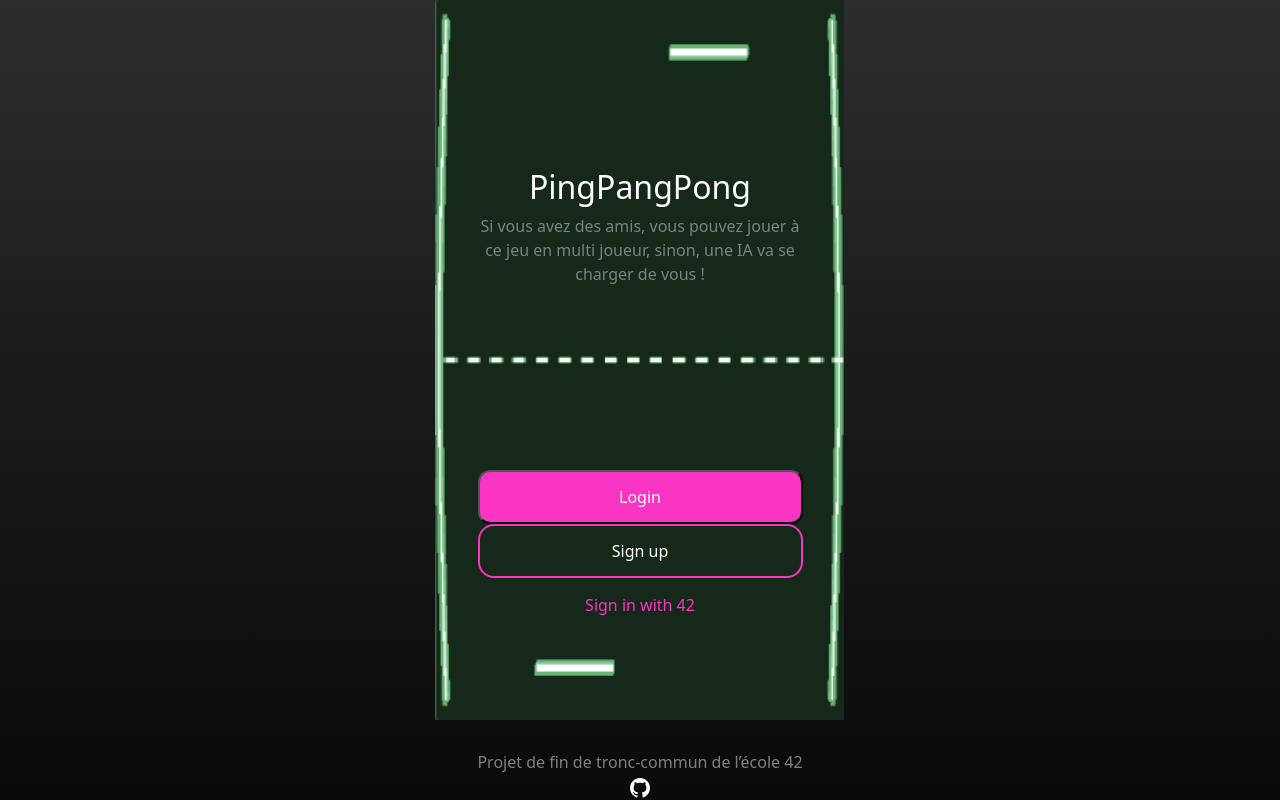
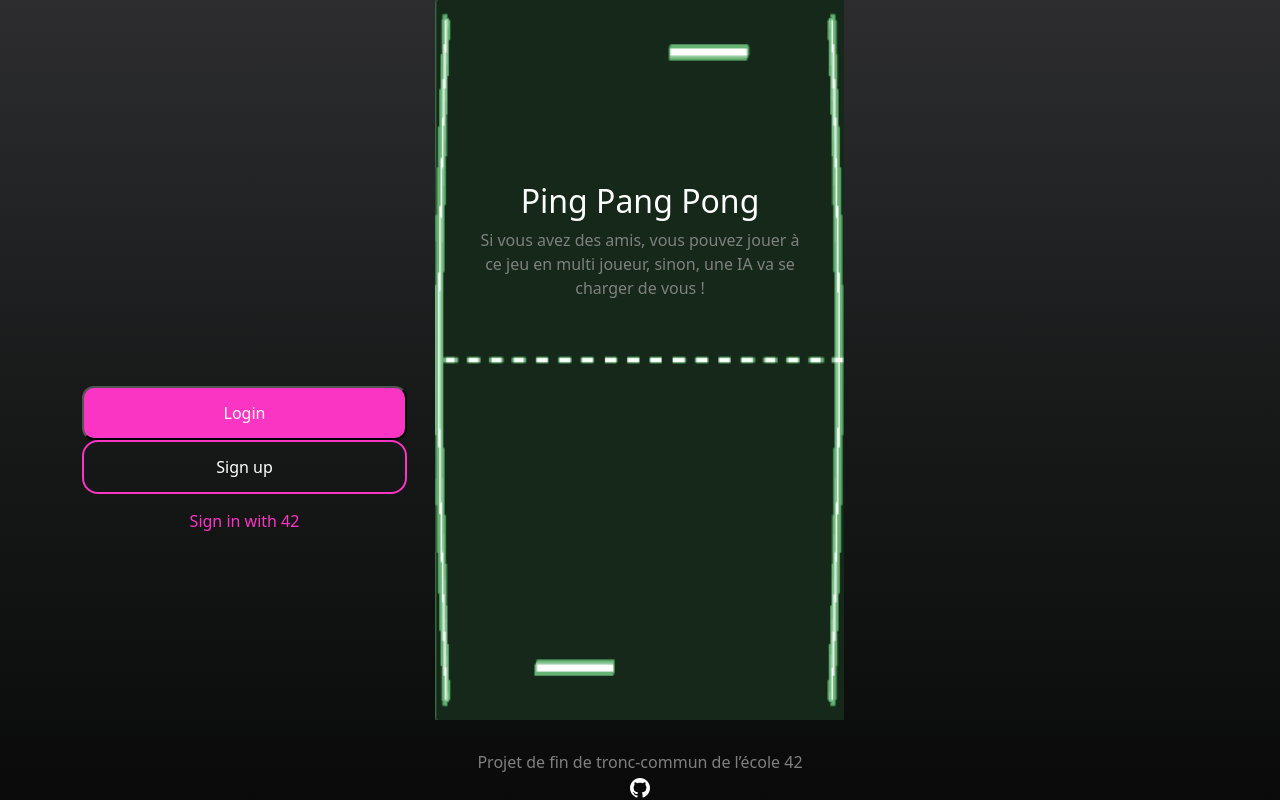
Before and after one commit to AntoineA67/ft_transcendence, a React (Create React App) app in the folder srcs/frontend/: page /login in a window 1280 px wide. Built offline with nearby package versions, Linux system fonts and the light colour scheme; no server answers.

Commit message:
landing page

```diff
--- a/srcs/frontend/src/pages/Login.tsx
+++ b/srcs/frontend/src/pages/Login.tsx
@@ -27,7 +27,7 @@ function Login() {
 	}
 
 	return (
-		<body>
+		<>
 			{page == 'landing' && <LandingPage
 				click1={gotoSignin}
 				click2={gotoSignup}
@@ -39,7 +39,7 @@ function Login() {
 			{page === 'signup' && <Signup
 				setPage={setPage}
 			></Signup>}
-		</body>
+		</>
 	);
 }
 
@@ -81,17 +81,22 @@ type landingPageProps = {
 }
 
 function LandingPage({click1, click2}: landingPageProps) {
+
 	return (
 		<div className="landingPage">
-			<div>
-				<h2>PingPangPong</h2>
+			<Container className="text center">
+				<Row style={{ position: "relative", bottom: "70px" }}>
+					<h2>Ping Pang Pong</h2>
 					<p style={{ color: "gray" }}>
 						Si vous avez des amis, vous pouvez jouer à <br />
 						ce jeu en multi joueur, sinon, une IA va se <br />
 						charger de vous !
 					</p>
-			</div>
-			<div>
+				</Row>
+
+				<div className="d-flex flex-column
+					justify-content-center align-items-center"
+					style={{float: "inline-start"}}>
 					<button
 						onClick={click1}
 						className="btn-magenta">
@@ -108,6 +113,8 @@ function LandingPage({click1, click2}: landingPageProps) {
 						Sign in with 42
 					</button>
 				</div>
+			</Container>
+
 			<footer className="footer">
 				Projet de fin de tronc-commun de l’école 42<br />
 				<a href="#">
--- a/srcs/frontend/src/styles/customButton.css
+++ b/srcs/frontend/src/styles/customButton.css
@@ -5,7 +5,7 @@ button {
 	width: 325px;
 	height: 54px;
 	padding: 10px 24px;
-	margin: 20px 0;  /*why not working ???*/
+	 margin: 20px 0;  /*why not working ??? */
 	/* display: flex; */
 	/* justify-content: center; */
 	/* align-items: center; */
```
Lines whose indentation alone changed are shown as unchanged.
